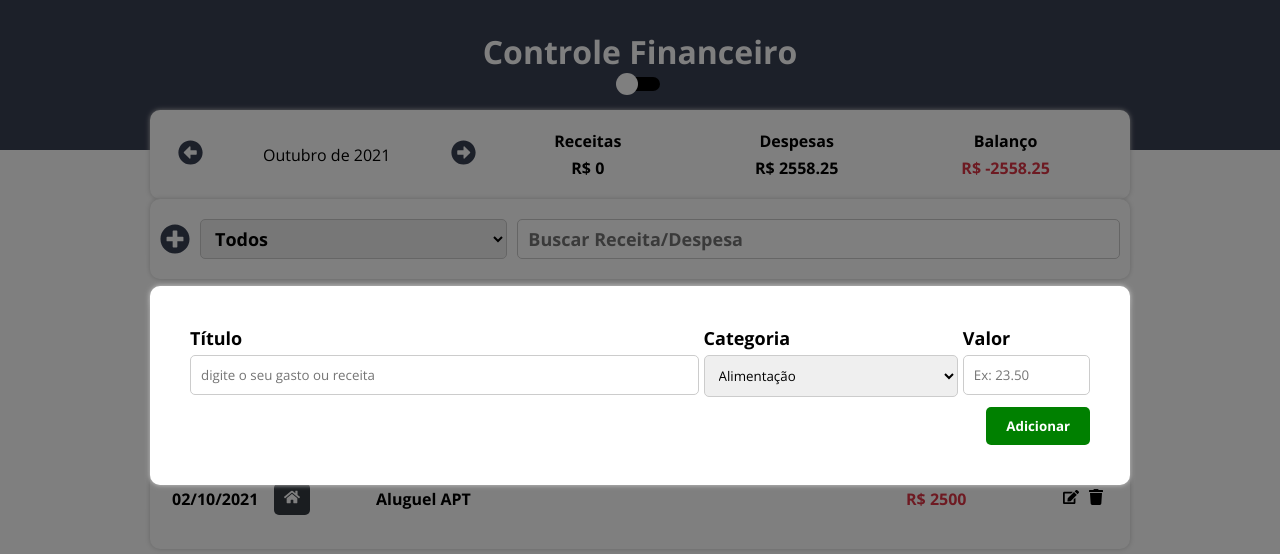
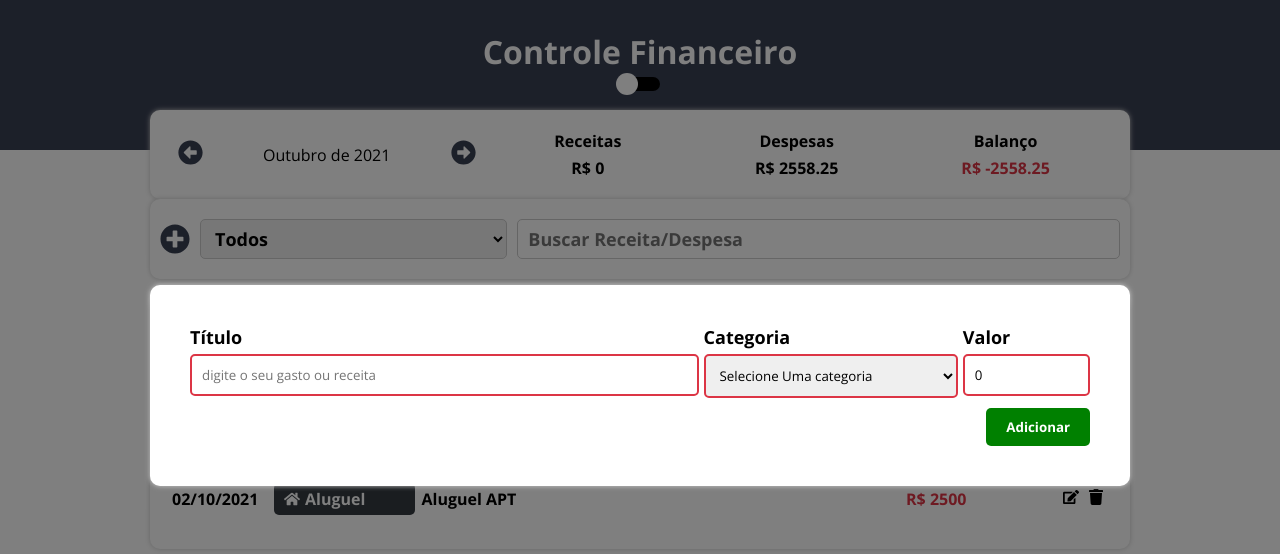
Before and after one commit to FilipePaiva10/D2ControleFinanceiro, a React (Create React App) app: page / in a window 1280 px wide. Both pictures are taken after a click on the icon 175 px from the left and 239 px from the top of the page. Shown: the top 554 px of the page. Built offline with nearby package versions, Linux system fonts and the light colour scheme.

Commit message:
Melhorias

```diff
--- a/src/App.tsx
+++ b/src/App.tsx
@@ -31,6 +31,8 @@ const App = () => {
 
   const [list, setList] = useState(items);
   const [filteredList, setFilteredList] = useState<Item[]>([]);
+  const [search, setSearch] = useState('');
+
   const [currentMonth, setCurrentMonth] = useState(getCurrentMonth());
   const [income, setIncome] = useState(0);
   const [expense, setExpense] = useState(0);
@@ -51,20 +53,53 @@ const App = () => {
     setShowModal(!showModal);
   }
 
-  const handleAddItem = () => {
+  const handleAddItem = (item: Item) => {
 
     let newlist: Item[] = [...list];
 
     newlist.push({
-      date: new Date(2021, 9, 12),
-      category: 'food',
-      title: 'McDonalds',
-      value: 34.15
+      date: new Date(),
+      category: item.category,
+      title: item.title,
+      value: parseFloat(item.value.toFixed(2))
     });
 
     setList(newlist);
 
     handleShowModal();
+  }
+
+  const handleFilterByCategory = (category: string) => {
+    console.log("Categoria enviada: " + category);
+    if (category != "all") {
+
+      setFilteredList(filterListByMonth(list, currentMonth));
+
+      let newList = filteredList.filter((item: Item) => {
+        if (item.category == category)
+          return item;
+      });
+
+      setFilteredList(newList);
+
+    } else {
+      setFilteredList(filterListByMonth(list, currentMonth));
+    }
+
+  }
+
+  const handleFilterByTitle = () => {
+
+    if (search != '') {
+      let newList = filteredList.filter((item: Item) => {
+        if (item.title.toLowerCase().indexOf(search.toLowerCase()) >= 0)
+          return item;
+      });
+
+      setFilteredList(newList);
+    } else {
+      setFilteredList(filterListByMonth(list, currentMonth));
+    }
   }
 
   const handleEditItem = (item: Item) => {
@@ -74,7 +109,7 @@ const App = () => {
   const handleDeleteItem = (title: string) => {
 
     let newlist: Item[] = list.filter((item: Item) => {
-        if(item.title != title)
+      if (item.title != title)
         return item;
     });
 
@@ -83,7 +118,14 @@ const App = () => {
 
   useEffect(() => {
 
+    handleFilterByTitle();
+
+  }, [search]);
+
+  useEffect(() => {
+
     setFilteredList(filterListByMonth(list, currentMonth));
+    setSearch('');
 
   }, [list, currentMonth]);
 
@@ -124,6 +166,8 @@ const App = () => {
           />
           <ActionArea
             onShowModal={handleShowModal}
+            onSetCategory={handleFilterByCategory}
+            onSearchText={setSearch}
           />
           <TableArea
             list={filteredList}
--- a/src/components/ActionArea/index.tsx
+++ b/src/components/ActionArea/index.tsx
@@ -8,6 +8,8 @@ import { FaPlusCircle } from "@react-icons/all-files/fa/FaPlusCircle";
 
 type Props = {
     onShowModal: () => void;
+    onSearchText: (search : string) => void;
+    onSetCategory: (category: string) => void;
 }
 
 type categorieOption = {
@@ -15,7 +17,7 @@ type categorieOption = {
     title?: string;
 }
 
-const ActionArea = ({onShowModal} : Props) => {
+const ActionArea = ({onShowModal, onSearchText,  onSetCategory} : Props) => {
 
     const [categoriesOption, setCategoriesOption] = useState<categorieOption[]>([]);
 
@@ -30,6 +32,12 @@ const ActionArea = ({onShowModal} : Props) => {
         }
 
         setCategoriesOption(newCategories);
+    }
+
+    const handleSetCategory = (category: any) => {
+        if(category != undefined){
+            onSetCategory(category);
+        }
     }
 
     const handleAddItem = () => {
@@ -51,15 +59,21 @@ const ActionArea = ({onShowModal} : Props) => {
                     onClick={handleAddItem}
                 />
             </C.AddItem>
-            <C.FilterItem>
-                <C.OptionItem>Todos</C.OptionItem>
+            <C.FilterItem
+                onChange={ (e) => handleSetCategory(e.target.value)}
+            >
+                <C.OptionItem value="all">Todos</C.OptionItem>
                 {categoriesOption.map((item, key) => (
                     <C.OptionItem
                         key={key}
+                        value={item.category}
                     >{item.title}</C.OptionItem>
                 ))}
             </C.FilterItem>
-            <C.SearchItem type="text" placeholder="Buscar Receita/Despesa" />
+            <C.SearchItem
+             type="text"
+             onChange={e => onSearchText(e.target.value)}
+             placeholder="Buscar Receita/Despesa" />
         </C.Container>
     )
 }
--- a/src/components/ModalAddItem/index.tsx
+++ b/src/components/ModalAddItem/index.tsx
@@ -1,11 +1,43 @@
+import { useEffect, useState } from 'react';
+import { categories } from '../../data/categories';
+import { items } from '../../data/items';
+import { Item } from '../../types/Items';
 import * as C from './styled';
 
 type Props = {
     onShowModal: () => void;
-    onAddItem: () => void;
+    onAddItem: ({ title, category, value }: Item) => void;
 }
 
-const ModalAddItem = ({ onShowModal, onAddItem}: Props) => {
+type categorieOption = {
+    category: string;
+    title?: string;
+}
+
+const ModalAddItem = ({ onShowModal, onAddItem }: Props) => {
+
+    const [title, setTitle] = useState('');
+    const [category, setCategory] = useState('');
+    const [value, setValue] = useState(0);
+
+    const [categoriesOption, setCategoriesOption] = useState<categorieOption[]>([]);
+
+    useEffect(() => {
+        getCategories();
+    }, []);
+
+    const getCategories = () => {
+        let newCategories = [];
+
+        for (let i in items) {
+            newCategories.push({
+                category: items[i].category,
+                title: categories[items[i].category].title
+            });
+        }
+
+        setCategoriesOption(newCategories);
+    }
 
     const closeModal = (e: any) => {
         if (e.target.classList.contains("modal")) {
@@ -17,8 +49,40 @@ const ModalAddItem = ({ onShowModal, onAddItem}: Props) => {
     }
 
     const handleAddItem = () => {
-        onAddItem();
-        onShowModal();
+        if (validateForm()) {
+
+            const item: Item = {
+                title: title,
+                category: category,
+                value: value,
+                date: new Date()
+            }
+
+            onAddItem(item);
+            onShowModal();
+        }
+    }
+
+    const validateForm = () => {
+
+        let ok = true;
+
+        if (title == '') {
+            ok = false;
+            alert("Preencha o título");
+        }
+
+        if (category == '') {
+            ok = false;
+            alert("Selecione a categoria");
+        }
+
+        if (value == 0) {
+            ok = false;
+            alert("informe o valor");
+        }
+
+        return ok;
     }
 
     return (
@@ -28,21 +92,36 @@ const ModalAddItem = ({ onShowModal, onAddItem}: Props) => {
                     <C.TitleArea>
                         <C.Title>Título</C.Title>
                         <C.InputTitle
+                            title={title}
                             type="text"
+                            onChange={e => setTitle(e.target.value)}
+                            value={title}
                             placeholder="digite o seu gasto ou receita"
                         />
                     </C.TitleArea>
                     <C.CategoryArea>
                         <C.CategoryTitle>Categoria</C.CategoryTitle>
-                        <C.CategorySelect>
-                            <C.CategoryOption>Alimentação</C.CategoryOption>
+                        <C.CategorySelect
+                            category={category}
+                            onChange={e => setCategory(e.target.value)}
+                        >
+                            <C.CategoryOption value="">Selecione Uma categoria</C.CategoryOption>
+                            {categoriesOption.map((item, key) => (
+                                <C.CategoryOption
+                                    key={key}
+                                    value={item.category}
+                                >{item.title}</C.CategoryOption>
+                            ))}
                         </C.CategorySelect>
                     </C.CategoryArea>
                     <C.ValueArea>
                         <C.ValueText>Valor</C.ValueText>
                         <C.InputValue
+                            price={value}
                             type="number"
                             placeholder="Ex: 23.50"
+                            onChange={e => setValue(parseFloat(e.target.value))}
+                            value={value}
                         />
                     </C.ValueArea>
                 </C.Body>
--- a/src/components/ModalAddItem/styled.ts
+++ b/src/components/ModalAddItem/styled.ts
@@ -51,11 +51,11 @@ export const CategoryTitle = styled.label`
     color: ${props=> props.theme.colors.primary};
 `;
 
-export const CategorySelect = styled.select`
+export const CategorySelect = styled.select<{category : string}>`
     width: 100%;
     padding: 10px;
     outline: 0;
-    border: 1px solid #CCC;
+    border: 2px solid ${props => props.category != '' ? '#28a745' : '#dc3545'};
     border-radius: 5px;
     margin-top: 5px;
 `;
@@ -77,11 +77,11 @@ export const Title = styled.label`
 `;
 
 
-export const InputTitle = styled.input`
+export const InputTitle = styled.input<{title: string}>`
     width: 100%;
     padding: 10px;
     outline: 0;
-    border: 1px solid #CCC;
+    border: 2px solid ${props => props.title != '' ? '#28a745' : '#dc3545'};
     border-radius: 5px;
     margin-top: 5px;
 `;
@@ -101,11 +101,11 @@ export const ValueText = styled.label`
 `;
 
 
-export const InputValue = styled.input`
+export const InputValue = styled.input<{price: number}>`
     width: 100%;
     padding: 10px;
     outline: 0;
-    border: 1px solid #CCC;
+    border: 2px solid ${props => props.price != 0 ? '#28a745' : '#dc3545'};;
     border-radius: 5px;
     margin-top: 5px;
 `;
--- a/src/components/TableArea/index.tsx
+++ b/src/components/TableArea/index.tsx
@@ -18,7 +18,7 @@ export const TableArea = ({ list, onEditItem, onDeleteItem }: Props) => {
             <thead>
                 <tr>
                     <T.theadColumn width={100}>Data</T.theadColumn>
-                    <T.theadColumn width={100}>Categoria</T.theadColumn>
+                    <T.theadColumn width={140}>Categoria</T.theadColumn>
                     <T.theadColumn>Título</T.theadColumn>
                     <T.theadColumn width={150}>Valor</T.theadColumn>
                     <T.theadColumn width={50}>#</T.theadColumn>
--- a/src/components/TableItem/index.tsx
+++ b/src/components/TableItem/index.tsx
@@ -51,6 +51,7 @@ export const TableItem = ({ item, handleEditItem ,handleDeleteItem }: Props) =>
                     bgcolor={categories[item.category].color}
                 >
                     {SetIcon(categories[item.category].title)}
+                    {`    ${categories[item.category].title}`}
                 </C.Category>
             </C.TableColumn>
             <C.TableColumn>{item.title}</C.TableColumn>
--- a/src/components/TableItem/styled.ts
+++ b/src/components/TableItem/styled.ts
@@ -11,11 +11,19 @@ export const TableColumn = styled.td`
 `
 
 export const Category = styled.div<{ bgcolor: string }>`
-    display: inline-block;
+    display: flex;
+    justify-content: flex-start;
+    align-items: center;
     padding: 5px 10px;
     border-radius: 5px;
     color: #FFF;
     background-color: ${props => props.bgcolor};
+    margin-right: 5px;
+
+    svg{
+        margin-right: 5px;
+    }
+
 `;
 
 
```
